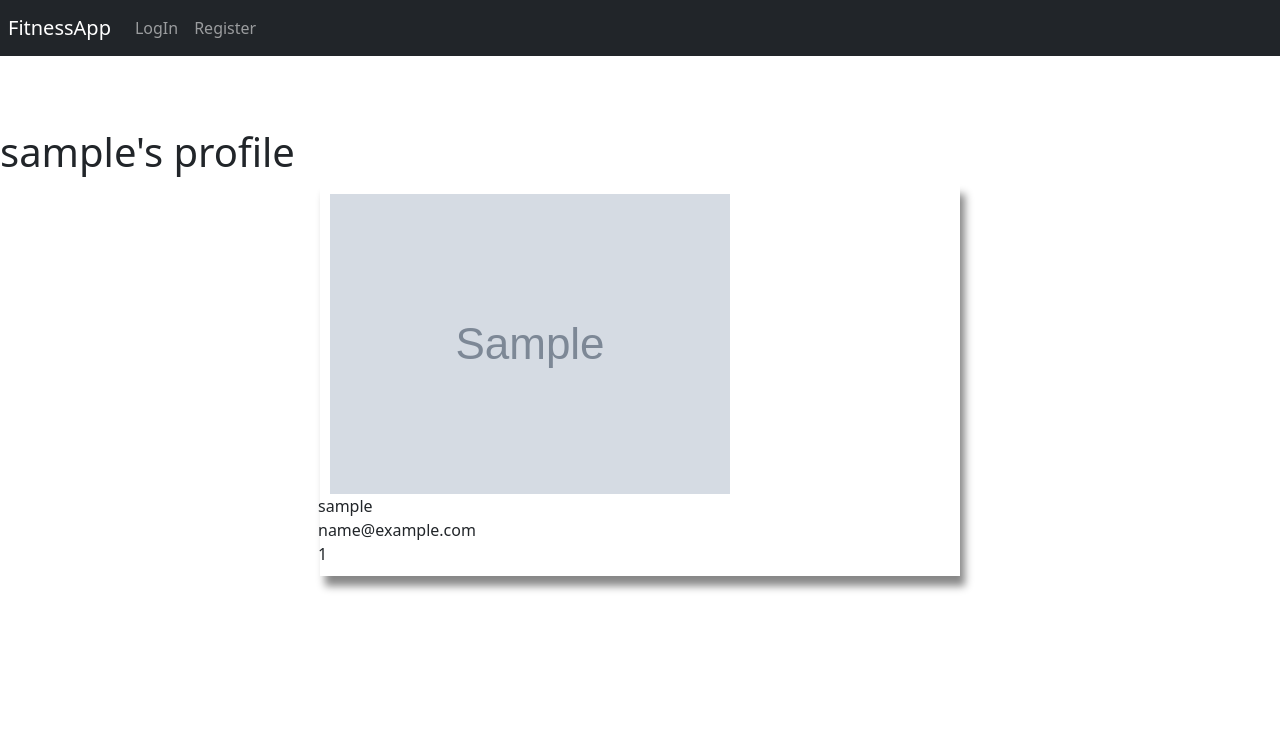
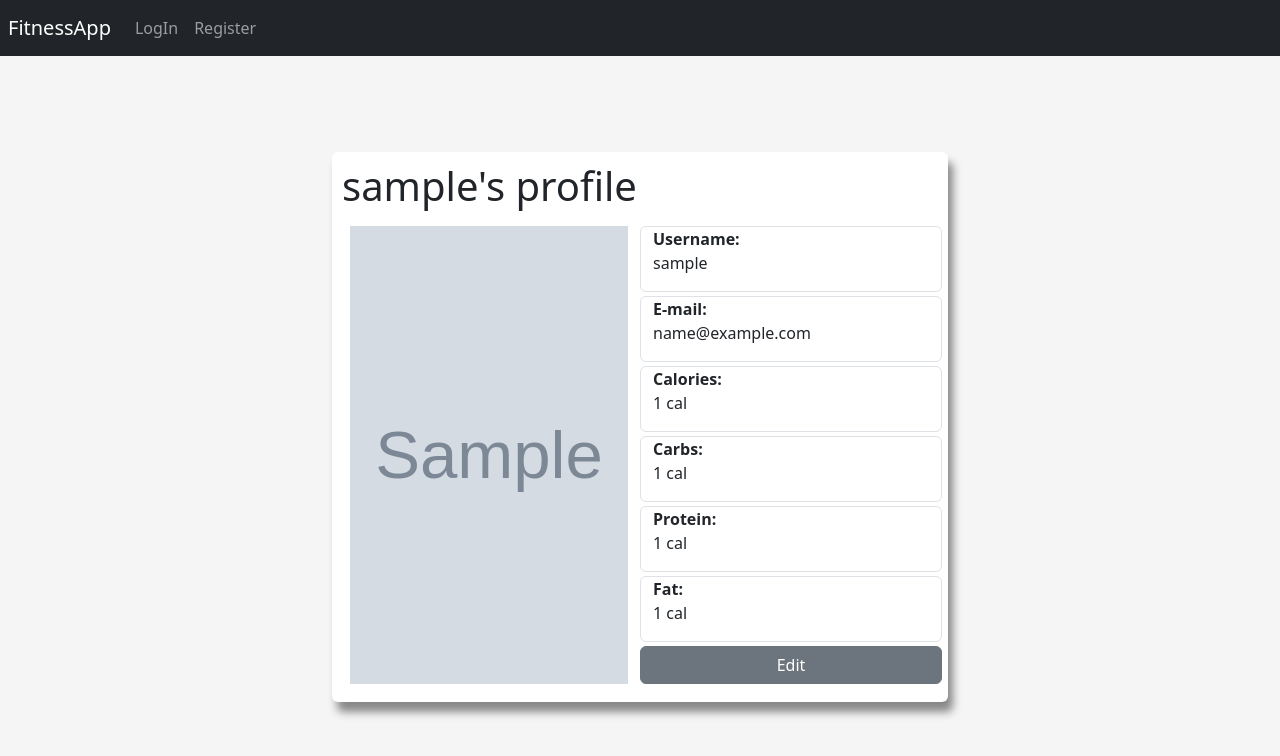
Before and after one commit to wer08/capstone, a Django app: a page that uses final_project/fitness/templates/layout.html in a window 1280 px wide. Shown: the top 756 px of the page. Run offline with Django 4.2, Linux system fonts and the light colour scheme; tables that the repository leaves empty hold one stand-in row (values such as "Sample post"); grey boxes marked "Sample" are stand-in pictures.

Commit message:
Finished profile page, started working on main

```diff
--- a/final_project/fitness/forms.py
+++ b/final_project/fitness/forms.py
@@ -22,3 +22,21 @@ class RegisterForm(forms.Form):
     picture = forms.ImageField(required=False)
     picture.widget.attrs.update({'class': 'form-control'})
     username.widget.attrs.update({'class': 'form-control'})
+
+class EditForm(forms.Form):
+    username = forms.CharField(label='Username', max_length=100)
+    email = forms.CharField(widget=forms.EmailInput(attrs={
+        'class': 'form-control'
+    }))
+    calories = forms.IntegerField()
+    carbs = forms.IntegerField()
+    protein = forms.IntegerField()
+    fat = forms.IntegerField()
+    picture = forms.ImageField(required=False)
+
+    picture.widget.attrs.update({'class': 'form-control'})
+    username.widget.attrs.update({'class': 'form-control'})
+    carbs.widget.attrs.update({'class': 'form-control'})
+    calories.widget.attrs.update({'class': 'form-control'})
+    protein.widget.attrs.update({'class': 'form-control'})
+    fat.widget.attrs.update({'class': 'form-control'})
--- a/final_project/fitness/models.py
+++ b/final_project/fitness/models.py
@@ -17,6 +17,29 @@ class User(AbstractUser):
     fat = models.IntegerField(default = 600)
     profile_pic = models.ImageField(upload_to='media', default='media/pobrane.png')
 
+    def serialize(self):
+        if self.profile_pic:
+            return {
+                'username': self.username,
+                'email': self.email,
+                'calories': self.calories,
+                'carbs': self.carbs,
+                'fat': self.fat,
+                'protein': self.protein,
+                'profile_pic': self.profile_pic.url
+
+            }
+        else:
+            return {
+                'username': self.username,
+                'email': self.email,
+                'calories': self.calories,
+                'carbs': self.carbs,
+                'fat': self.fat,
+                'protein': self.protein,
+            }
+
+
 
 class Routine(models.Model):
     days_per_week = models.IntegerField(validators=[
--- /dev/null
+++ b/final_project/fitness/static/script.js
@@ -0,0 +1,92 @@
+function getCookie(name) {
+    let cookieValue = null;
+    if (document.cookie && document.cookie !== '') {
+        const cookies = document.cookie.split(';');
+        for (let i = 0; i < cookies.length; i++) {
+            const cookie = cookies[i].trim();
+            // Does this cookie string begin with the name we want?
+            if (cookie.substring(0, name.length + 1) === (name + '=')) {
+                cookieValue = decodeURIComponent(cookie.substring(name.length + 1));
+                break;
+            }
+        }
+    }
+    return cookieValue;
+}
+const csrftoken = getCookie('csrftoken');
+
+
+document.addEventListener('DOMContentLoaded',function(){
+
+    form_edit = document.querySelector('#editing');
+    form_edit.style.display = 'none';
+    client_info = document.querySelector('#info');
+    client_info.style.display = 'block';
+    edit_button = document.querySelector('#edit');
+    edit_button.addEventListener('click',show_form)
+    save_button = document.querySelector("#save");
+    save_button.addEventListener('click',info)
+});
+
+function show_form(){
+    console.log("show form");
+    form_edit.style.display = 'block';
+    client_info.style.display = 'none';
+}
+
+function info(evt){
+    const username = JSON.parse(document.getElementById('username').textContent);
+    console.log(username)
+    const request = new Request(
+        `/profile/edit/${username}`,
+        {headers: {'X-CSRFToken': csrftoken}}
+    );
+
+    new_username = document.querySelector(`#id_username`).value;
+    email = document.querySelector(`#id_email`).value;
+    calories = document.querySelector(`#id_calories`).value;
+    carbs = document.querySelector(`#id_carbs`).value;
+    protein = document.querySelector(`#id_protein`).value;
+    fat = document.querySelector(`#id_fat`).value;
+    picture = document.querySelector(`#id_picture`).files[0].name;
+    picture = `media/${picture}`;
+
+
+    fetch(request,{
+        method: 'PUT',
+        mode: "same-origin",
+        body: JSON.stringify({
+            username: new_username,
+            email: email,
+            calories: calories,
+            carbs: carbs,
+            protein: protein,
+            fat: fat,
+            profile_pic: picture
+
+        })
+    })
+    .then(() =>
+        fetch(`/profile/edit/${username}`))
+        .then(response => response.json())
+        .then(client => {
+            document.querySelector('#username_info').innerHTML = client.username;
+            document.querySelector('#email').innerHTML = client.email;
+            document.querySelector('#calories').innerHTML = client.calories;
+            document.querySelector('#carbs').innerHTML = client.carbs;
+            document.querySelector('#protein').innerHTML = client.protein;
+            document.querySelector('#fat').innerHTML = client.fat;
+            if(client.profile_pic)
+            {
+                document.querySelector('#profile_pic').src = client.profile_pic;
+            }
+            else
+            {
+                document.querySelector("#profile_pic").src = "/media/media/pobrane.png";
+            }
+            form_edit.style.display = 'none';
+            client_info.style.display = 'block';
+        })
+
+    evt.preventDefault();
+}
--- a/final_project/fitness/static/styles.css
+++ b/final_project/fitness/static/styles.css
@@ -1,8 +1,11 @@
 body {
     padding-top: 10%;
+    background-color: whitesmoke;
+
 }
 .container
 {
     padding: 10px;
     box-shadow: 5px 10px 8px #888888;
+    background-color: white;
 }
--- a/final_project/fitness/templates/layout.html
+++ b/final_project/fitness/templates/layout.html
@@ -7,9 +7,11 @@
   <!-- CSS only -->
   <link href="https://cdn.jsdelivr.net/npm/bootstrap@5.2.2/dist/css/bootstrap.min.css" rel="stylesheet" integrity="sha384-Zenh87qX5JnK2Jl0vWa8Ck2rdkQ2Bzep5IDxbcnCeuOxjzrPF/et3URy9Bv1WTRi" crossorigin="anonymous">
   <!-- JavaScript Bundle with Popper -->
-<script src="https://cdn.jsdelivr.net/npm/bootstrap@5.2.2/dist/js/bootstrap.bundle.min.js" integrity="sha384-OERcA2EqjJCMA+/3y+gxIOqMEjwtxJY7qPCqsdltbNJuaOe923+mo//f6V8Qbsw3" crossorigin="anonymous"></script>
+  <script src="https://cdn.jsdelivr.net/npm/bootstrap@5.2.2/dist/js/bootstrap.bundle.min.js" integrity="sha384-OERcA2EqjJCMA+/3y+gxIOqMEjwtxJY7qPCqsdltbNJuaOe923+mo//f6V8Qbsw3" crossorigin="anonymous"></script>
+
   <!-- Add additional CSS in static file -->
   {% load static %}
+  <script src="{% static 'script.js' %}"></script>
   <link rel="stylesheet" href="{% static 'styles.css' %}">
   <link rel="shortcut icon" type="image/png" href="{% static 'favicon.ico' %}"/>
 </head>
@@ -47,7 +49,7 @@
             {% endif %}
     </nav>
 
-    <div class="body">
+    <div class="body p-4">
       {% block body %}
       {% endblock %}
     </div>
--- a/final_project/fitness/templates/profile.html
+++ b/final_project/fitness/templates/profile.html
@@ -3,29 +3,59 @@
 {{client.username}}
 {% endblock %}
 {% block body %}
+{{ client.username|json_script:"username" }}
+
+<div class="container w-50 rounded" id="info">
     <h1>{{client.username}}'s profile</h1>
-<div class="container w-50">
+    <div class="row p-2">
         <div class="col">
-        {% if client.profile_pic %}
-        <img src={{client.profile_pic.url}} class="img-fluid">
+            <img  {% if client.profile_pic %}
+            src={{client.profile_pic.url}}
             {% else %}
-        <img src="/media/media/pobrane.png" class="img-fluid">
+            src="/media/media/pobrane.png"
             {% endif %}
+            class="img-fluid h-100 w-100" id="profile_pic">
+
         </div>
         <div class="col">
-        <div class="row">
-            {{client.username}}
+            <div class="row border rounded mb-1">
+                <strong>Username: </strong><p id="username_info">{{client.username}}</p>
+            </div>
+            <div class="row border rounded mb-1">
+                <strong>E-mail: </strong><p id="email">{{client.email}}</p>
+            </div>
+            <div class="row border rounded mb-1">
+                <strong>Calories: </strong><p id="calories">{{client.calories}} cal</p>
+            </div>
+            <div class="row border rounded mb-1">
+                <strong>Carbs: </strong><p id="carbs">{{client.carbs}} cal</p>
+            </div>
+            <div class="row border rounded mb-1">
+                <strong>Protein: </strong><p id="protein">{{client.protein}} cal</p>
+            </div>
+            <div class="row border rounded mb-1">
+                <strong>Fat: </strong><p id="fat">{{client.fat}} cal</p>
             </div>
             <div class="row">
-            {{client.email}}
+                <button class="btn btn-secondary" id="edit">Edit</button>
             </div>
-        <div class="row">
-            {{client.calories}}
+        </div>
     </div>
 </div>
 
+<div class="container w-25 border rounded" id="editing">
+        {% for field in form %}
+        <div class="form-group">
+            <label for="{{field.name}}">{{ field.name|title }}</label>
+            {{field}}
+        </div>
+        {% endfor %}
+        <div class="form-group">
+            <button class="btn btn-primary mt-1" type="submit" id="save">Save changes</button>
+        </div>
 </div>
 
 
 
+
 {% endblock %}
--- a/final_project/fitness/urls.py
+++ b/final_project/fitness/urls.py
@@ -7,5 +7,6 @@ urlpatterns = [
     path('login',views.login_view, name='login'),
     path('logout',views.logout_view, name='logout'),
     path('register',views.register_view, name="register"),
-    path('profile/<str:user>',views.profile_view, name='profile')
+    path('profile/<str:user>',views.profile_view, name='profile'),
+    path('profile/edit/<str:user>',views.profile, name="edit_profile")
 ]
--- a/final_project/fitness/views.py
+++ b/final_project/fitness/views.py
@@ -1,20 +1,49 @@
+import json
 from django.shortcuts import render
 from django.http import HttpResponse
 from django.http import HttpResponseRedirect
-from .forms import LoginForm, RegisterForm
+from .forms import LoginForm, RegisterForm, EditForm
 from django.contrib.auth import authenticate, login, logout
 from .models import User
 from django.db import IntegrityError
+from django.http import JsonResponse
 
 
 def index(request):
-    print("main page")
     return render(request, 'index.html')
 
+def profile(request,user):
+    client = User.objects.get(username = user)
+    if request.method == "PUT":
+        data = json.loads(request.body)
+        client.username = data['username']
+        client.email = data['email']
+        client.calories = data['calories']
+        client.carbs = data['carbs']
+        client.protein = data['protein']
+        client.fat = data['fat']
+        client.profile_pic = data['profile_pic']
+        client.save()
+        return HttpResponse(status = 204)
+    elif request.method == 'GET':
+        return JsonResponse(client.serialize())
+
+
 def profile_view(request,user):
+
     client = User.objects.get(username = user)
+
+    form = EditForm(initial={
+        'username': client.username,
+        'email': client.email,
+        'calories': client.calories,
+        'carbs': client.carbs,
+        'protein': client.protein,
+        'fat': client.fat
+    })
     return render(request, 'profile.html',{
-        'client': client
+        'client': client,
+        'form': form
     })
 
 def login_view(request):
```
Lines whose indentation alone changed are shown as unchanged.
